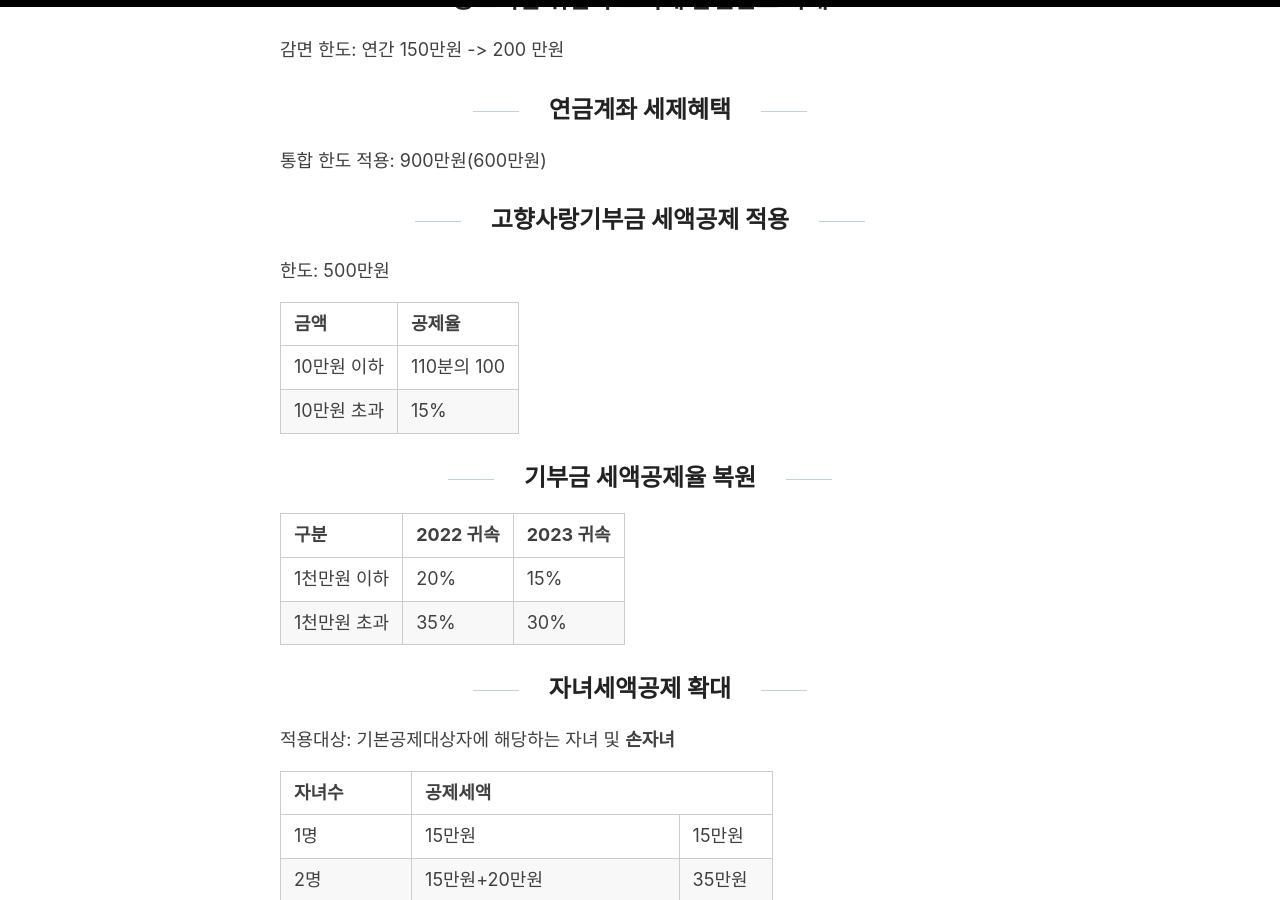
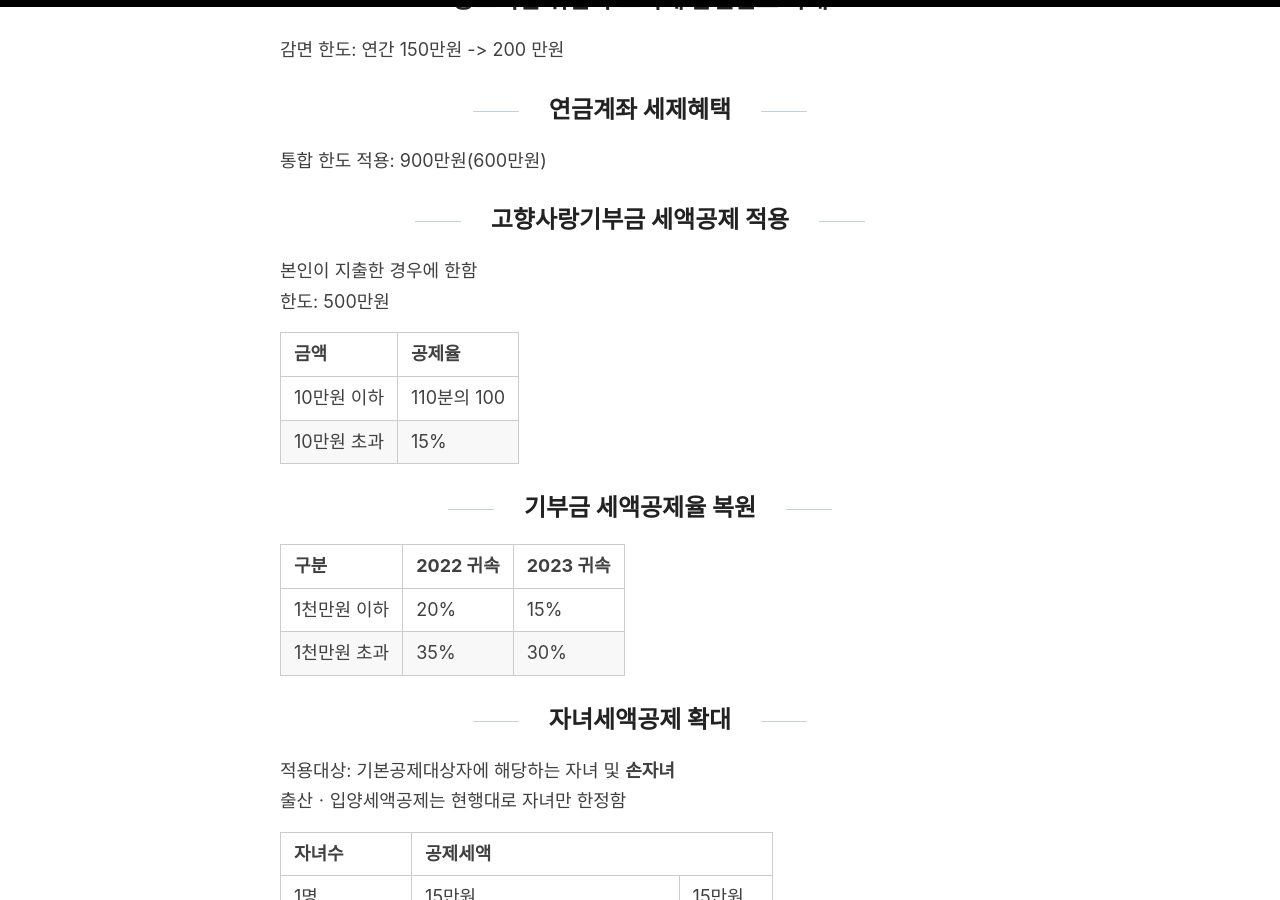
Before and after one commit to deepvaluer/deepvaluer.github.io, a Jekyll site: the page built from _posts/2023-12-04-2023년-귀속-연말정산-변경.md, in a window 1280 px wide and 900 px high, scrolled down 1896 px. Built offline with Jekyll 4.4.1, drawn with Linux system fonts in a browser that asks for light colours.

Commit message:
Update 2023-12-04-2023년-귀속-연말정산-변경.md

```diff
--- a/_posts/2023-12-04-2023년-귀속-연말정산-변경.md
+++ b/_posts/2023-12-04-2023년-귀속-연말정산-변경.md
@@ -103,6 +103,7 @@ excerpt: 2023년 귀속 연말정산과 관련하여 바뀐 부분을 정리하
 통합 한도 적용: 900만원(600만원)
 
 ## 고향사랑기부금 세액공제 적용
+본인이 지출한 경우에 한함
 한도: 500만원
 
 |금액|공제율|
@@ -119,6 +120,7 @@ excerpt: 2023년 귀속 연말정산과 관련하여 바뀐 부분을 정리하
 
 ## 자녀세액공제 확대
 적용대상: 기본공제대상자에 해당하는 자녀 및 **손자녀**
+출산ㆍ입양세액공제는 현행대로 자녀만 한정함
 
 <table>
   <thead>
```
